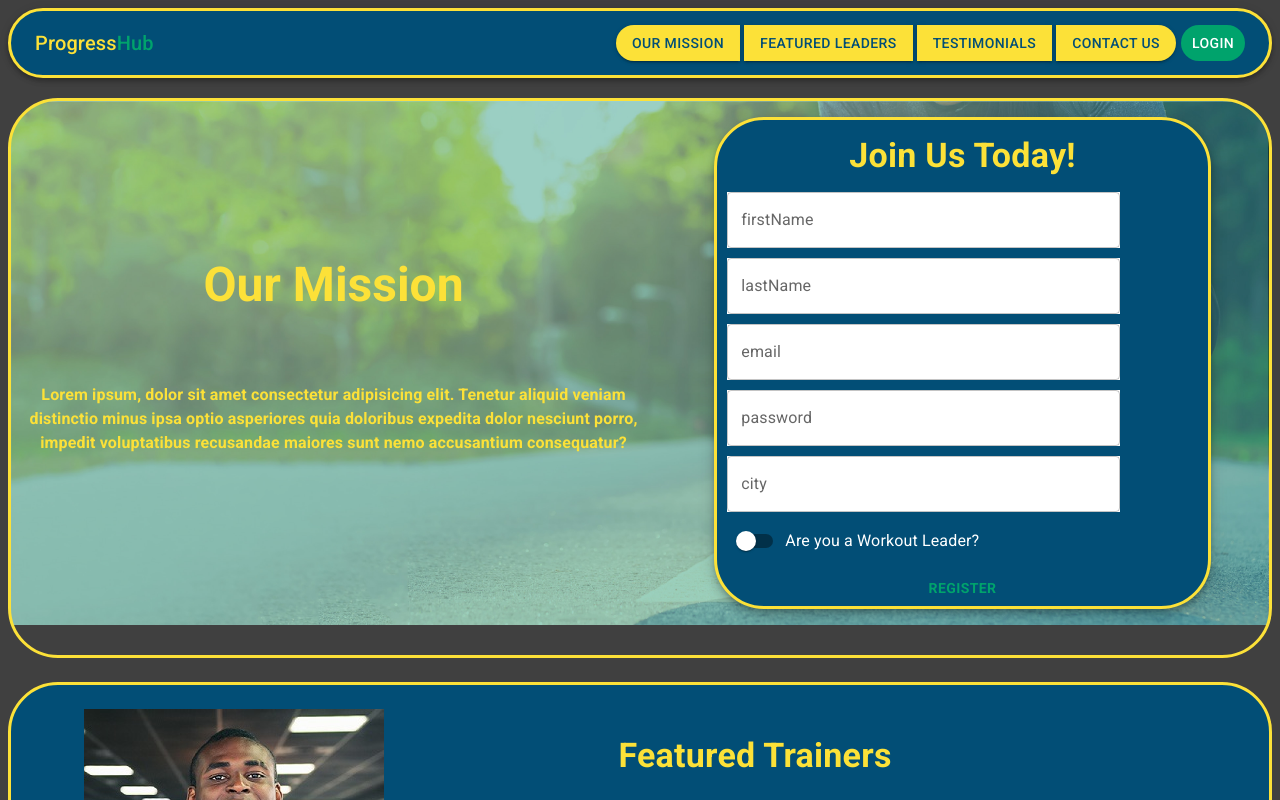
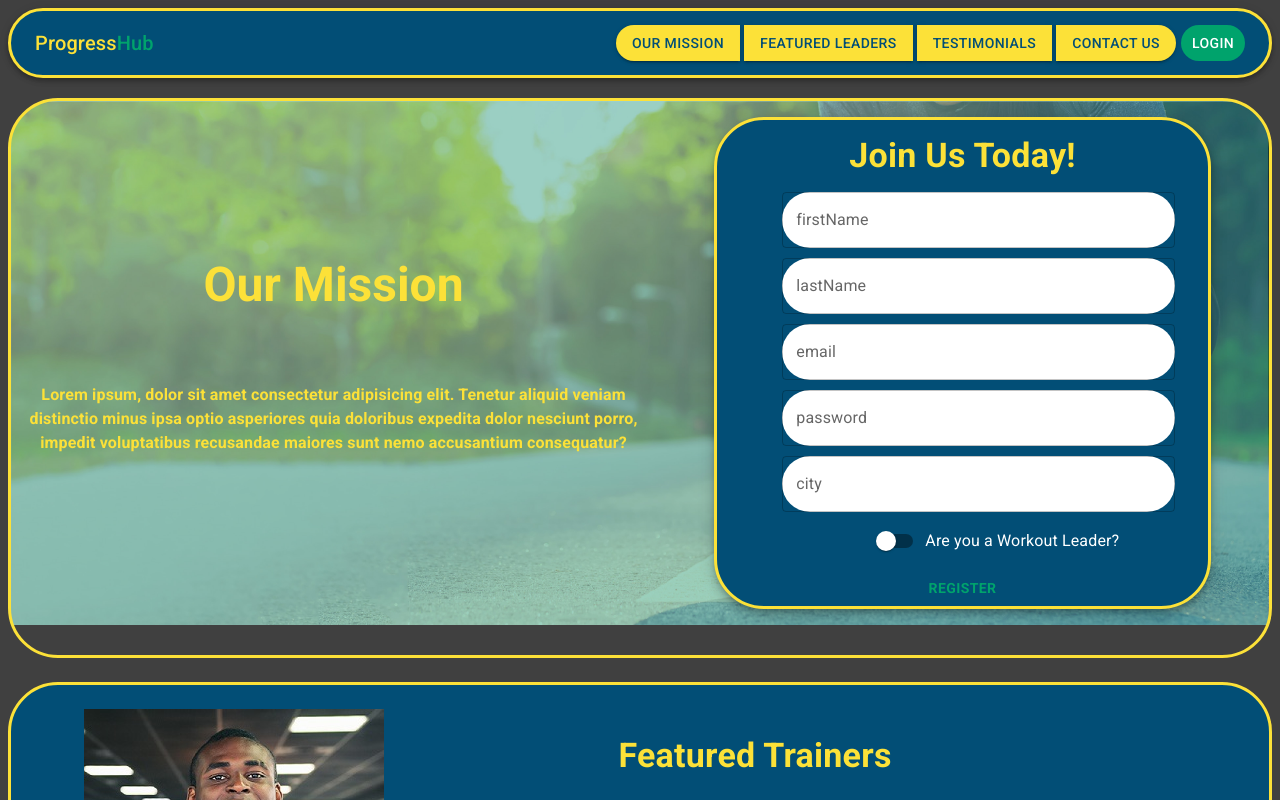
Before and after one commit to Jashcraft/ProgressHub, a React (Create React App) app in the folder client/: page / in a window 1280 px wide. Shown: the top 800 px of the page. Built offline with nearby package versions, Linux system fonts and the light colour scheme.

Commit message:
Finished the form style

```diff
--- a/client/src/components/Hero/Form.jsx
+++ b/client/src/components/Hero/Form.jsx
@@ -46,7 +46,7 @@ const Form = () => {
           id={component.name}
           label={component.name}
           variant="outlined"
-          sx={{ width: "80%", ml: "10px", mb: "10px", backgroundColor: "#fff" }}
+          sx={{ width: "80%", ml: "10px", mb: "10px", backgroundColor: "#fff", borderRadius: "50px", marginLeft: "65px" }}
           key={component.name}
           onChange={handleInputChange}
           name={component.name}
@@ -55,7 +55,7 @@ const Form = () => {
         ))}
         <FormGroup>
 {/* This switch will determine whether a new user is a trainer or a client */}
-          <FormControlLabel control={<Switch onChange={handleCoachToggle} name="isCoach"/>} label="Are you a Workout Leader?" sx={{ml: "10px", mb: "10px"}}></FormControlLabel>
+          <FormControlLabel control={<Switch onChange={handleCoachToggle} name="isCoach"/>} label="Are you a Workout Leader?" sx={{ml: "150px", mb: "10px"}}></FormControlLabel>
         </FormGroup>
         {registerError && (<Typography>{registerError}</Typography>)}
         <Button
```
